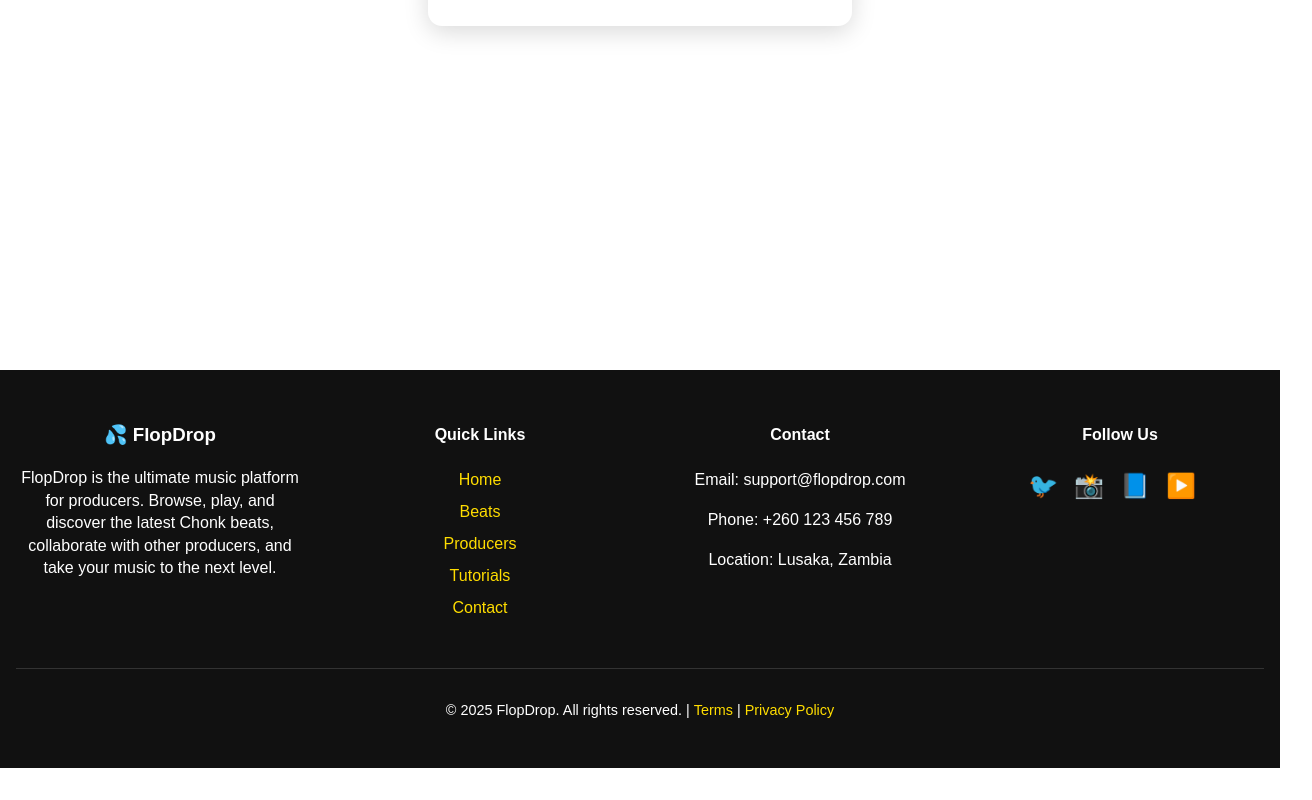
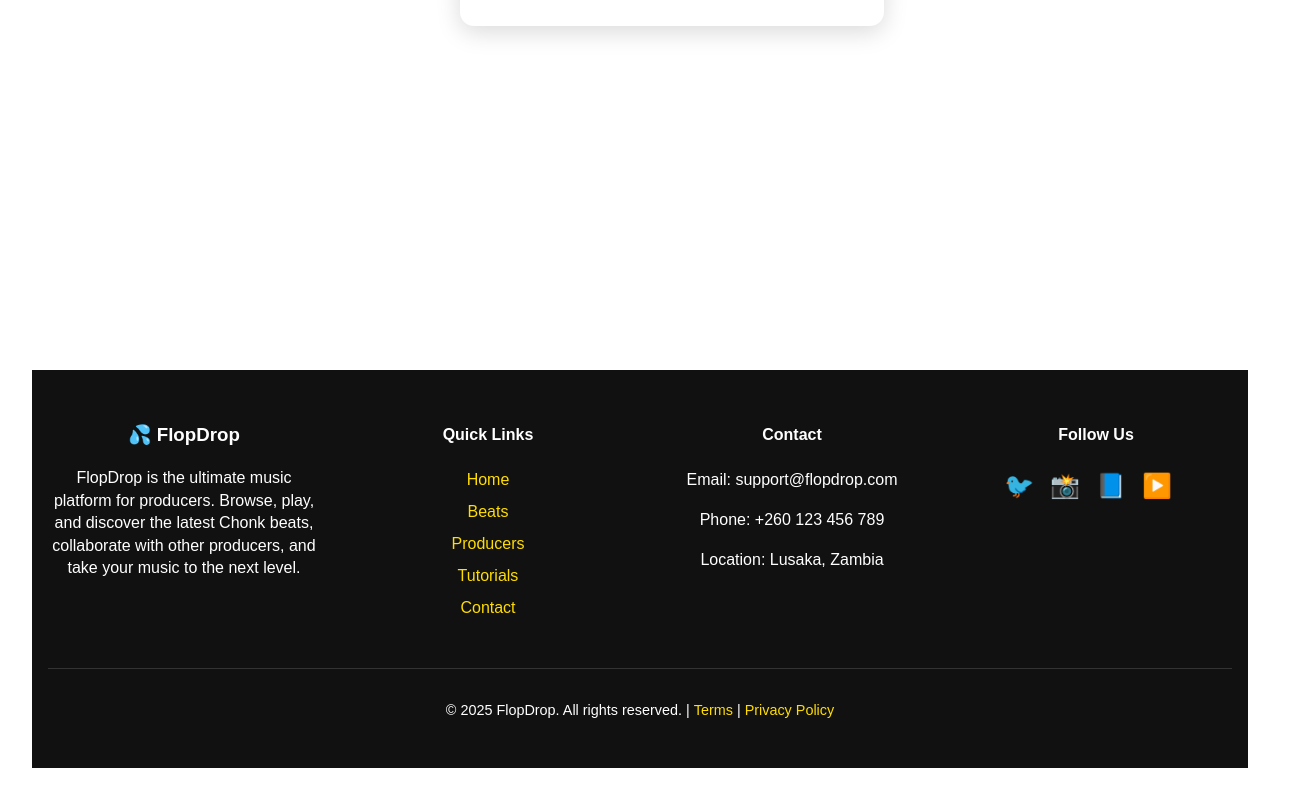
Before and after one commit to ChileKasoka/flopdrop, a React (Vite) app: page /upload in a window 1280 px wide. Shown: the part 1982-2782 px from the top of the page, 1312 px wide, since content can reach past the window. Built offline with nearby package versions, Linux system fonts and the light colour scheme.

Commit message:
discarded default margins and padding from index css

```diff
--- a/src/index.css
+++ b/src/index.css
@@ -1,3 +1,4 @@
+/* ----------------- index.css ----------------- */
 :root {
   font-family: system-ui, Avenir, Helvetica, Arial, sans-serif;
   line-height: 1.5;
@@ -22,17 +23,28 @@
   color: #535bf2;
 }
 
-body {
+html, body {
   margin: 0;
+  padding: 0;
   width: 100%;
   min-width: 320px;
   min-height: 100vh;
+  overflow-x: hidden; /* remove horizontal scroll */
+  box-sizing: border-box;
+}
 
+body {
+  display: flex;
+  flex-direction: column;
+}
+
+main {
+  flex: 1; /* fills remaining space */
   display: flex;
   justify-content: center;
   align-items: center;
+  width: 100%;
 }
-
 
 h1 {
   font-size: 3.2em;
@@ -70,3 +82,64 @@
     background-color: #f9f9f9;
   }
 }
+
+/* ----------------- app.css ----------------- */
+#root {
+  max-width: 1280px;
+  margin: 0 auto;
+  padding: 2rem;
+  width: 100%; /* ensure it doesn’t overflow */
+  box-sizing: border-box;
+  text-align: center;
+}
+
+.logo {
+  height: 6em;
+  padding: 1.5em;
+  will-change: filter;
+  transition: filter 300ms;
+}
+.logo:hover {
+  filter: drop-shadow(0 0 2em #646cffaa);
+}
+.logo.react:hover {
+  filter: drop-shadow(0 0 2em #61dafbaa);
+}
+
+@keyframes logo-spin {
+  from {
+    transform: rotate(0deg);
+  }
+  to {
+    transform: rotate(360deg);
+  }
+}
+
+@media (prefers-reduced-motion: no-preference) {
+  a:nth-of-type(2) .logo {
+    animation: logo-spin infinite 20s linear;
+  }
+}
+
+.card {
+  padding: 2em;
+}
+
+.read-the-docs {
+  color: #888;
+}
+
+.content {
+  margin-top: 0 !important;
+  padding-top: 0 !important;
+  text-align: center;
+}
+
+/* Footer styling */
+footer {
+  width: 100%;
+  text-align: center;
+  padding: 1em 0;
+  background-color: #1a1a1a;
+  box-sizing: border-box;
+}
```
